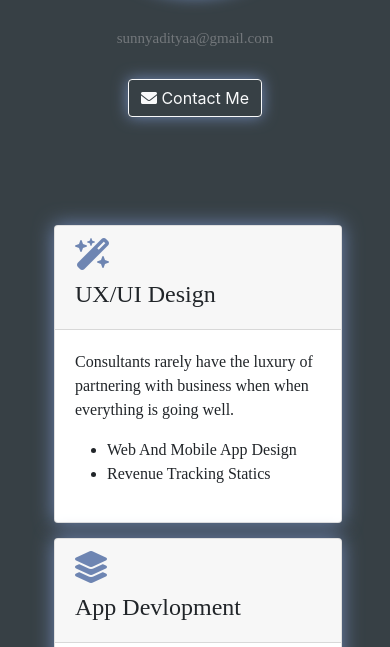
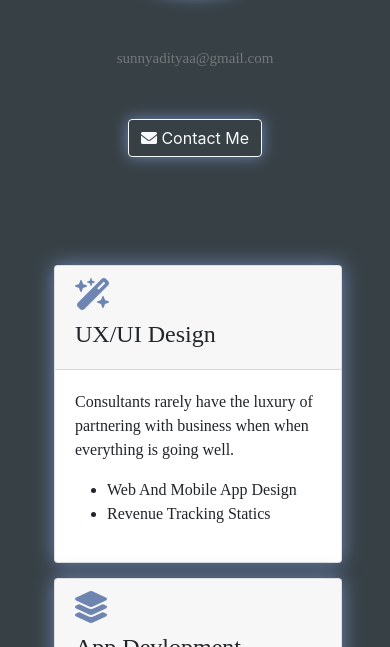
Before and after one commit to sunnyaditya07/portfolio-2, a plain HTML site: page index.html in a window 390 px wide. Shown: the part 453-1100 px from the top of the page. Drawn offline with nearby package versions, Linux system fonts and the light colour scheme; a web font is replaced by a local one.

Commit message:
Update styles.css

```diff
--- a/styles.css
+++ b/styles.css
@@ -132,10 +132,11 @@ text-align: center;
 
 .email{
   font-size: 15px;
-  padding-top: 30px;
+  padding-top: 50px;
 }
 
 .logo{
+    padding-top: 20px;
   margin-bottom: 15%;
 }
 
```
